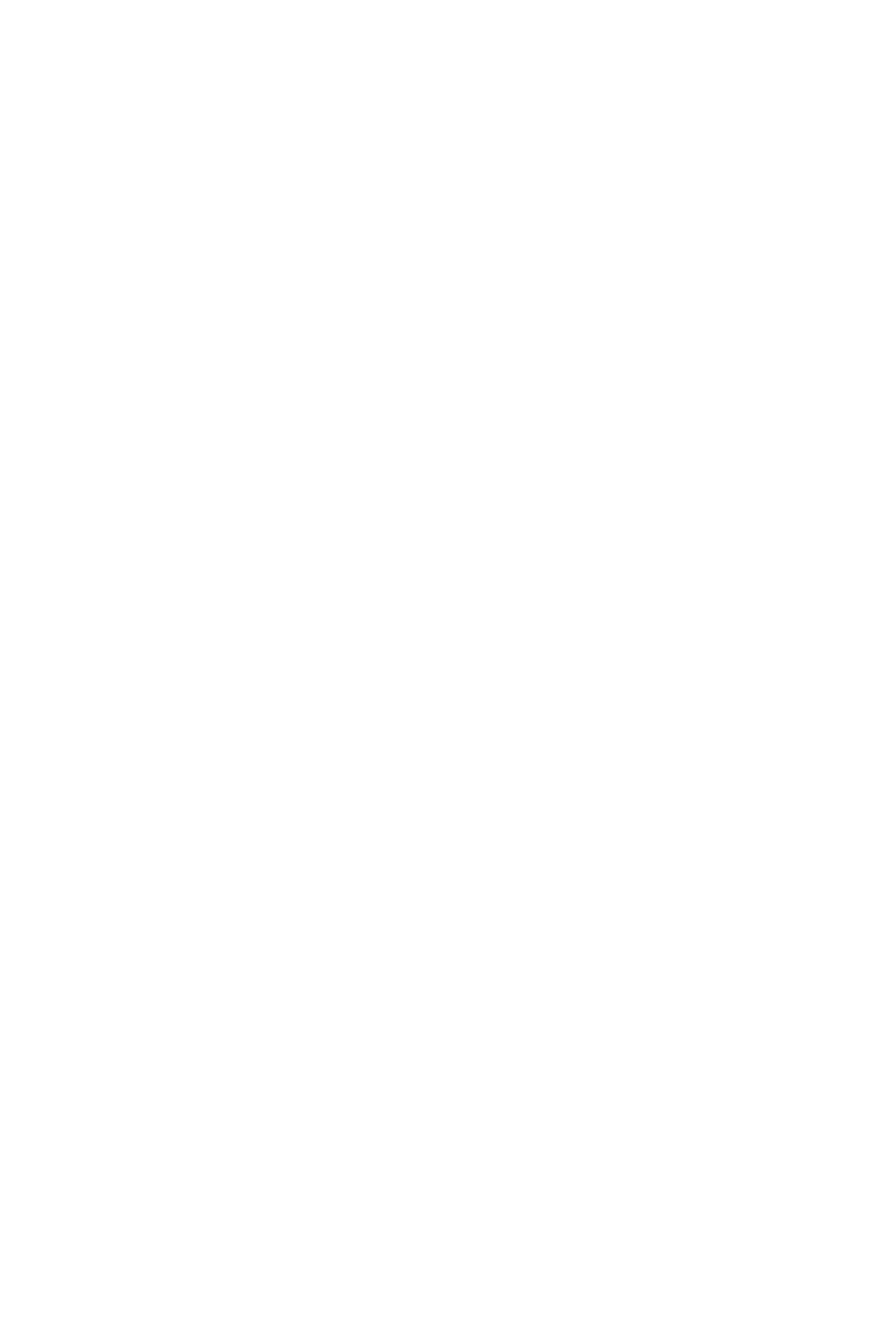
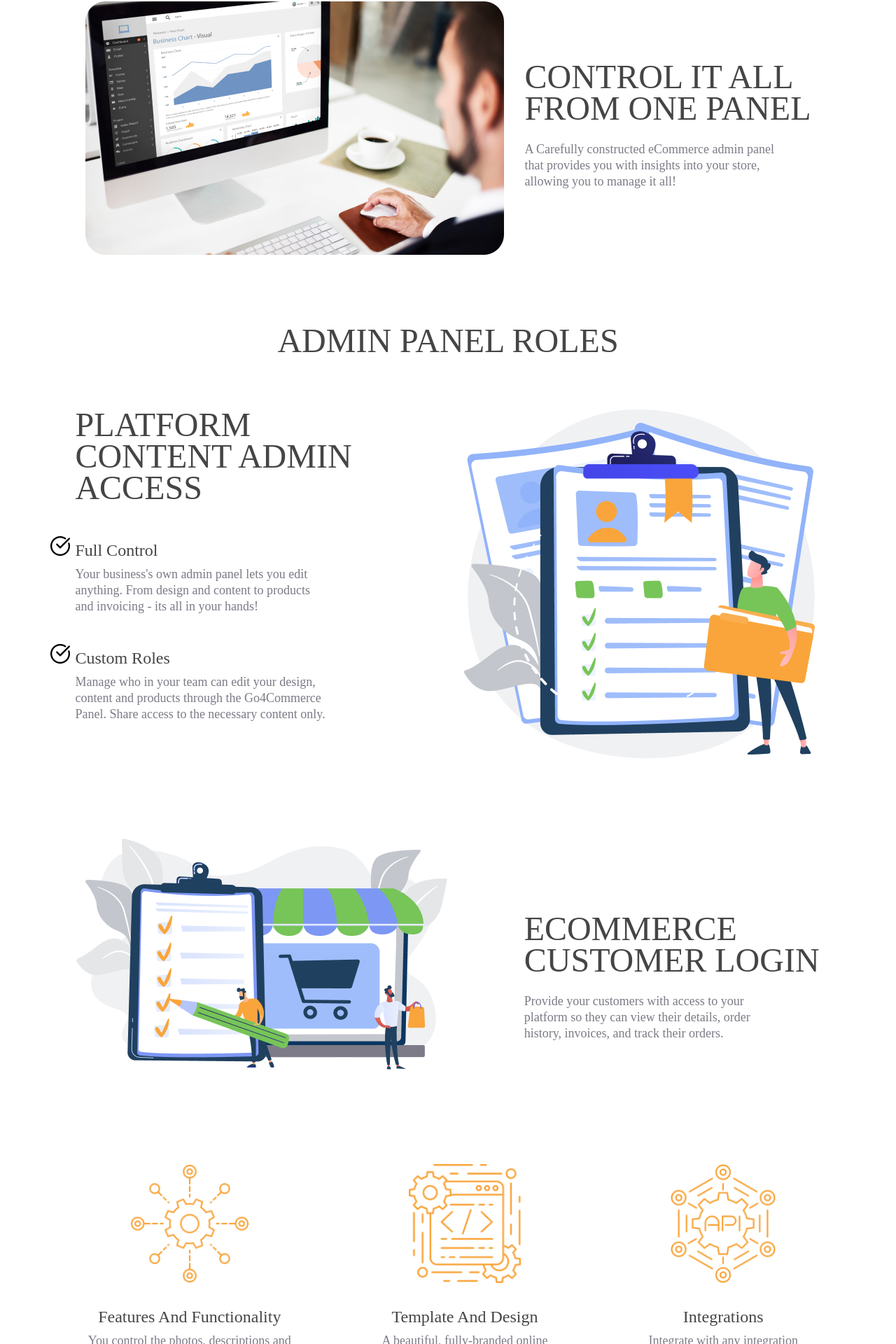
Before and after one commit to Bushman22/Go4Commerce, a SvelteKit app: page /admin in a window 1280 px wide. Shown: the part 818-2738 px from the top of the page at 70% size. Before the commit the page ends 800 px from the top, so only its background shows below. Built offline with nearby package versions, Linux system fonts and the light colour scheme.

Commit message:
admin edited

```diff
--- a/src/routes/admin/+page.svelte
+++ b/src/routes/admin/+page.svelte
@@ -45,7 +45,107 @@
         <img class= "img1" src ="\images\Admin Panel Banner illustration.png" alt="banner">
         </div>
 
+        <div class ="control">
+            <img class= "img1" src ="\images\Control it all from one panel image.jpg" alt="control">
+            <div class ="controlpara">
+                <h2>CONTROL IT ALL <br/> FROM ONE PANEL</h2>
+                <p>A Carefully constructed eCommerce admin panel<br/>
+                    that provides you with insights into your store,<br/>
+                    allowing you to manage it all!</p>
 
+                </div>
+         </div>
+
+         <div class = "adminrole">
+            <h2>ADMIN PANEL ROLES</h2>
+         </div>
+
+         <div class ="platform">
+            <div class ="platformpara">
+                    <h2>PLATFORM <br/>CONTENT ADMIN <br/>ACCESS</h2>
+                <ul>
+                    <h3><li>Full Control</li></h3>
+                    <p>Your business's own admin panel lets you edit<br/>
+                        anything. From design and content to products<br/>
+                        and invoicing - its all in your hands!</p>
+
+                    <h3><li>Custom Roles</li></h3>
+                    <p>Manage who in your team can edit your design,<br/>
+                        content and products through the Go4Commerce<br/>
+                        Panel. Share access to the necessary content only. </p>
+                </ul>
+            </div>
+            <img class= "img2" src ="\images\Platform content admin access illustration.jpg" alt="platform">
+        </div>
+
+        <div class ="ecommerce">
+            <img class= "img3" src ="\images\eCommerce customer login illustration.png" alt="ecommerce">
+            <div class ="ecommercepara">
+                <h2>ECOMMERCE <br/>CUSTOMER LOGIN</h2>
+                <p>Provide your customers with access to your<br/>
+                    platform so they can view their details, order<br/>
+                    history, invoices, and track their orders.</p>
+
+                </div>
+         </div>
+
+         <div class = "bottom1">
+            <div class = "bot">
+                <img class= "images" src ="\images\Features and Functionality.jpg" alt="FF">
+                <h3>Features and Functionality</h3>
+                <p>You control the photos, descriptions and<br/>
+                    other content on product and category<br/>
+                    pages to provide the most up-to-date and<br/>
+                    relevant information to your customers.</p>
+                    <a href ="/features"><h4>Read more &#x2192</h4></a>
+            </div>
+            <div class = "bot">
+                <img class= "images" src ="\images\Template and Design.jpg" alt="TD">
+                <h3>Template and Design</h3>
+                <p>A beautiful, fully-branded online<br/>
+                    app with a variety of responsive<br/>
+                    templates, all of which can be<br/>
+                    customized with HTML and CSS.</p>
+                     <a href ="/templates"><h4>Read more &#x2192</h4></a>
+            </div>
+
+            <div class = "bot">
+                <img class= "images" src ="\images\Integrations.jpg" alt="I">
+                <h3>Integrations</h3>
+                <p>Integrate with any integration<br/>
+                    solution and pull together the best<br/>
+                    applications from any industry for<br/>
+                    any type of product.</p>
+                     <a href ="/integrations"><h4>Read more &#x2192</h4></a>
+            </div>
+        </div>
+
+        <div class = "bottom2">
+            <div class = "bot">
+                <img class= "images" src ="\images\Features and Functionality.jpg" alt="FF">
+                <h3>Unified Shopping Cart</h3>
+                <p>Go4Commerces unified cart is<br/>
+                    designed to be easy and convenient<br/>
+                    for customers throughout their<br/>
+                    whole shopping journey. </p>
+                    <a href ="/unified"><h4>Read more &#x2192</h4></a>
+            </div>
+            <div class = "bot">
+                <img class= "images" src ="\images\Template and Design.jpg" alt="TD">
+                <h3>Payment Gateway</h3>
+                <p>Use any payment gateway of your<br/>
+                    choice for a convenient and flexible<br/>
+                    payment process.</p>
+                    <a href ="/payment"><h4>Read more &#x2192</h4></a>
+            </div>
+        </div>
+
+        <div class = "footer">
+            <logo2><a href = "/"><img src="\images\go4logo.png" alt="logo" style=height:40px></a></logo2>
+
+
+
+        </div>
 </body>
 
 
@@ -61,11 +161,76 @@
     padding-top: 80px;
 }
 
+h2{
+margin-bottom: 25px;
+}
 
+.control{
+padding-top: 200px;
+display: flex;
+justify-content: center;
+}
 
+.controlpara{
+padding-left: 30px;
+padding-top: 85px;
+}
 
+.adminrole{
+    text-align: center;
+    padding-top:100px;
+}
 
+.platform{
+    padding-top: 50px;
+    display:flex;
+    justify-content:center;
+}
 
+.platformpara{
+ padding-right:150px;
+}
+.platformpara li{
+    list-style-image: url('/images/Check mark.jpg');
+}
 
+.ecommerce{
+    padding-top: 30px;
+    display: flex;
+    justify-content: space-evenly;
+}
+.ecommercepara{
+    padding-top:190px;
+}
 
+.bottom1{
+    padding-top: 50px;
+    display: flex;
+    justify-content: space-evenly;
+
+}
+
+.bottom2{
+    padding-top: 100px;
+    padding-bottom: 100px;
+    display: flex;
+    justify-content: space-evenly;
+
+}
+
+.bot{
+    text-align: center;
+}
+
+.images{
+    height:170px;
+}
+
+p{
+    padding-bottom:20px;
+}
+
+h3{
+    padding-top: 20px;
+}
 </style>
```
